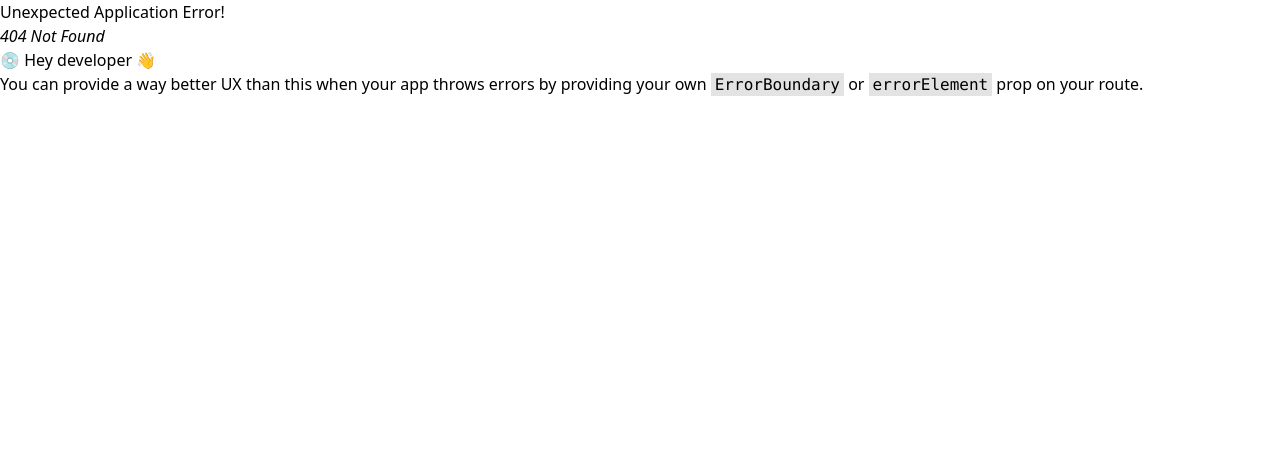
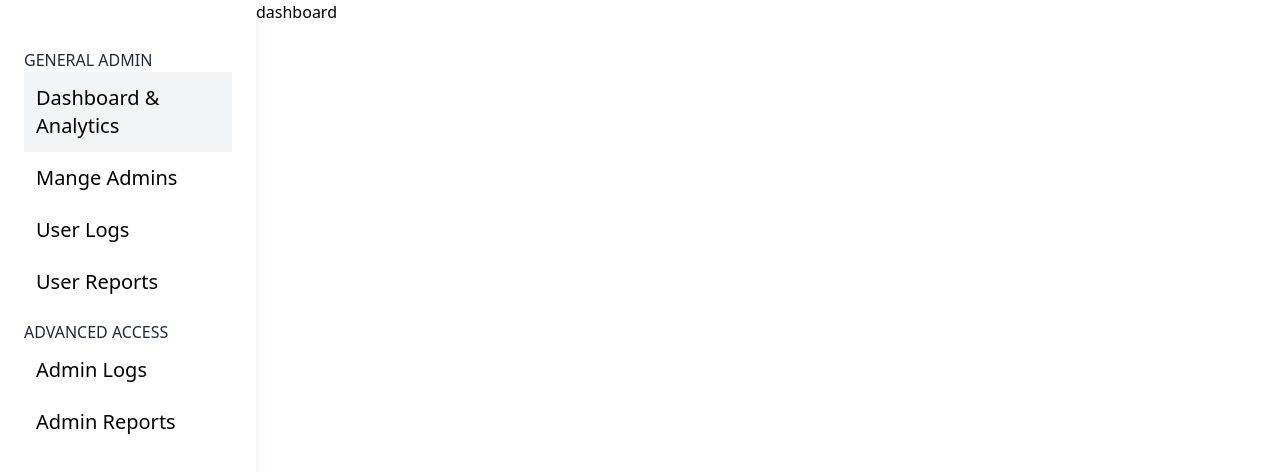
Before and after one commit to salman9802/SkillSwap, a React (Vite) app in the folder frontend/admin/: page /dashboard in a window 1280 px wide. Before the commit this address had no page. Shown: the top 472 px of the page. Built offline with nearby package versions, Linux system fonts and the light colour scheme.

Commit message:
feat: navigation UI

```diff
--- a/frontend/admin/package.json
+++ b/frontend/admin/package.json
@@ -13,6 +13,7 @@
     "@tailwindcss/vite": "^4.1.13",
     "react": "^19.1.1",
     "react-dom": "^19.1.1",
+    "react-icons": "^5.5.0",
     "react-router": "^7.9.2",
     "tailwindcss": "^4.1.13"
   },
--- /dev/null
+++ b/frontend/admin/src/components/NavBar.tsx
@@ -0,0 +1,39 @@
+import React from "react";
+import { Link, NavLink } from "react-router";
+
+const NavBar = () => {
+  const activeClasses = ({ isActive }: { isActive: boolean }) =>
+    "p-3 text-lg hover:bg-gray-100 md:text-xl " +
+    (isActive ? "bg-gray-100" : "bg-none");
+
+  return (
+    <nav className="flex h-full flex-col gap-3 px-6 py-12">
+      <div className="flex flex-col">
+        <p className="text-gray-800 uppercase">General Admin</p>
+        <NavLink className={activeClasses} to="/dashboard">
+          Dashboard & Analytics
+        </NavLink>
+        <NavLink className={activeClasses} to="/manage-admin">
+          Mange Admins
+        </NavLink>
+        <NavLink className={activeClasses} to="/user-log">
+          User Logs
+        </NavLink>
+        <NavLink className={activeClasses} to="/user-report">
+          User Reports
+        </NavLink>
+      </div>
+      <div className="flex flex-col">
+        <p className="text-gray-800 uppercase">Advanced Access</p>
+        <NavLink className={activeClasses} to="/admin-log">
+          Admin Logs
+        </NavLink>
+        <NavLink className={activeClasses} to="/admin-report">
+          Admin Reports
+        </NavLink>
+      </div>
+    </nav>
+  );
+};
+
+export default NavBar;
--- /dev/null
+++ b/frontend/admin/src/layouts/NavLayout.tsx
@@ -0,0 +1,46 @@
+import React from "react";
+
+import { Outlet } from "react-router";
+import { RxHamburgerMenu } from "react-icons/rx";
+
+import NavBar from "@src/components/NavBar";
+import { IoClose } from "react-icons/io5";
+
+const NavLayout = () => {
+  const [isNavOpen, setIsNavOpen] = React.useState(false);
+
+  return (
+    <div className="relative h-full [--navbar-width:80vw] md:[--navbar-width:375px] lg:[--navbar-width:20vw]">
+      {/* Navbar */}
+      <div
+        className={`absolute inset-y-0 left-0 z-50 min-h-screen w-[var(--navbar-width)] bg-white shadow-lg transition-transform duration-200 lg:translate-x-0 ${isNavOpen ? "translate-x-0" : "-translate-x-full"}`}
+      >
+        <NavBar />
+        <button
+          onClick={() => setIsNavOpen((prev) => !prev)}
+          className="absolute top-3 right-3 lg:hidden"
+        >
+          <IoClose className="size-5" />
+        </button>
+      </div>
+      {/* Overlay */}
+      <div
+        className={`absolute top-0 right-0 bottom-0 left-0 z-40 bg-black/30 ${isNavOpen ? "block" : "hidden"}`}
+      ></div>
+
+      {/* Content */}
+      <div className="lg:ml-[var(--navbar-width)]">
+        <button
+          onClick={() => setIsNavOpen((prev) => !prev)}
+          className="mt-6 ml-6 lg:hidden"
+        >
+          <RxHamburgerMenu className="size-5" />
+        </button>
+
+        <Outlet />
+      </div>
+    </div>
+  );
+};
+
+export default NavLayout;
--- a/frontend/admin/src/routes/root.tsx
+++ b/frontend/admin/src/routes/root.tsx
@@ -1,23 +1,5 @@
-import React from "react";
-
-import Input from "@src/components/ui/Input";
-import Button from "@src/components/ui/Button";
-import LoginForm from "@src/features/auth/components/LoginForm";
-import Login from "./login/login";
-
 const Root = () => {
-  return (
-    <div className="flex h-screen w-full items-center justify-center">
-      {/* Root */}
-      {/* <Button variant="invert-secondary">button</Button> */}
-      {/* <Input
-        invalid={true}
-        placeholder="Mobile No."
-        className="border-x-0 border-t-0 border-b focus:outline-none"
-      /> */}
-      <Login />
-    </div>
-  );
+  return <div className="h-screen">{/* Root */}</div>;
 };
 
 export default Root;
--- a/frontend/admin/src/routes/routes.tsx
+++ b/frontend/admin/src/routes/routes.tsx
@@ -1,15 +1,54 @@
-import { createBrowserRouter } from "react-router";
+import { createBrowserRouter, Navigate, Outlet } from "react-router";
 import Root from "./root";
 import Login from "./login/login";
+import NavLayout from "@src/layouts/NavLayout";
 
 export const router = createBrowserRouter([
   {
-    path: "/",
-    Component: Root,
+    path: "/login",
+    Component: Login,
+  },
+  {
+    element: <Outlet />, // basic auth
     children: [
       {
-        path: "login",
-        Component: Login,
+        path: "/",
+        Component: NavLayout,
+        children: [
+          {
+            index: true,
+            element: <Navigate to="dashboard" replace />,
+          },
+          {
+            path: "dashboard",
+            element: "dashboard",
+          },
+          {
+            path: "manage-admin",
+            element: "manage admin",
+          },
+          {
+            path: "user-log",
+            element: "user log",
+          },
+          {
+            path: "user-report",
+            element: "user report",
+          },
+          {
+            element: <Outlet />, // advanced access auth layout
+            children: [
+              {
+                path: "admin-log",
+                element: "admin log",
+              },
+              {
+                path: "admin-report",
+                element: "admin report",
+              },
+            ],
+          },
+        ],
       },
     ],
   },
```
Also changed, not shown: 1 other file (tests, documents, lock files or other folders).
